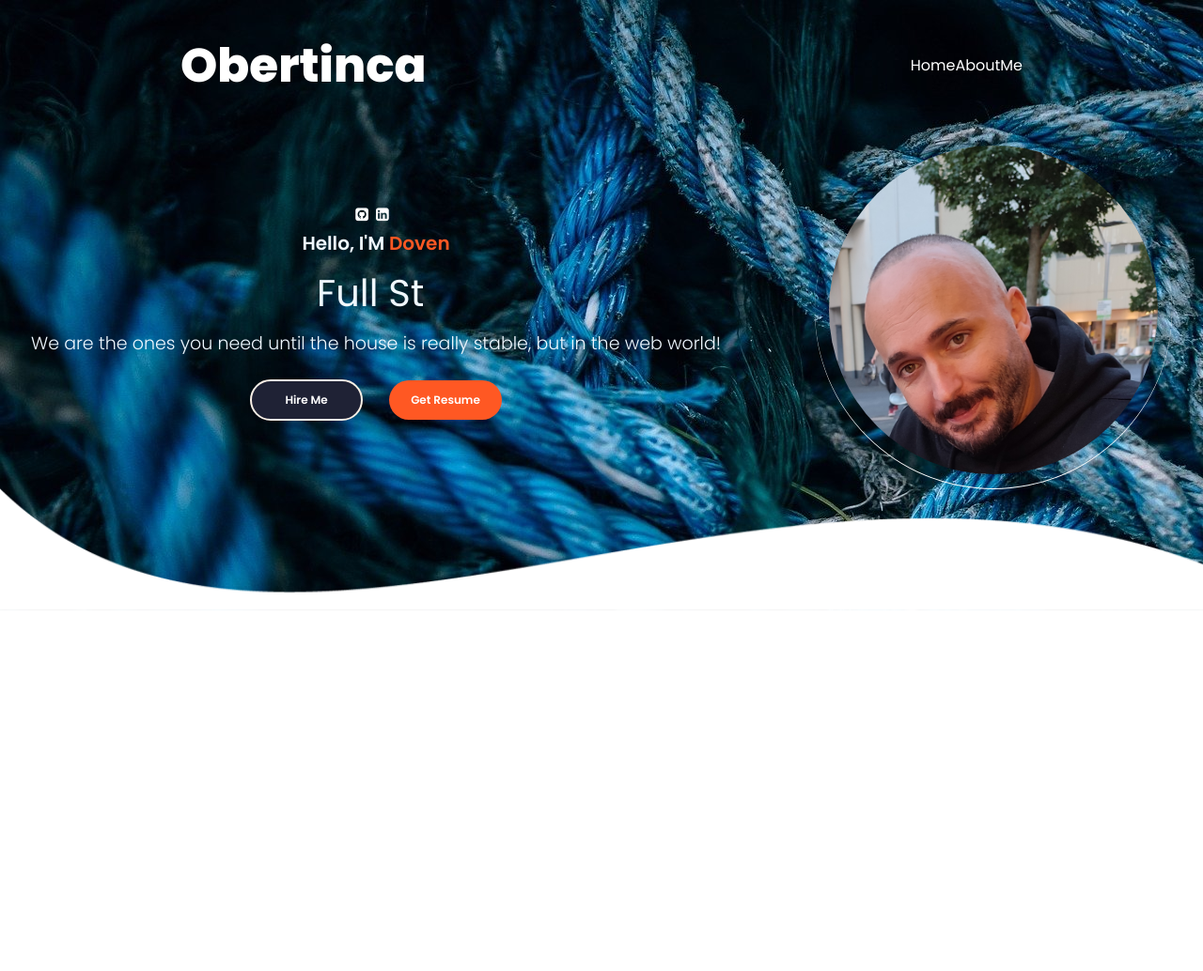
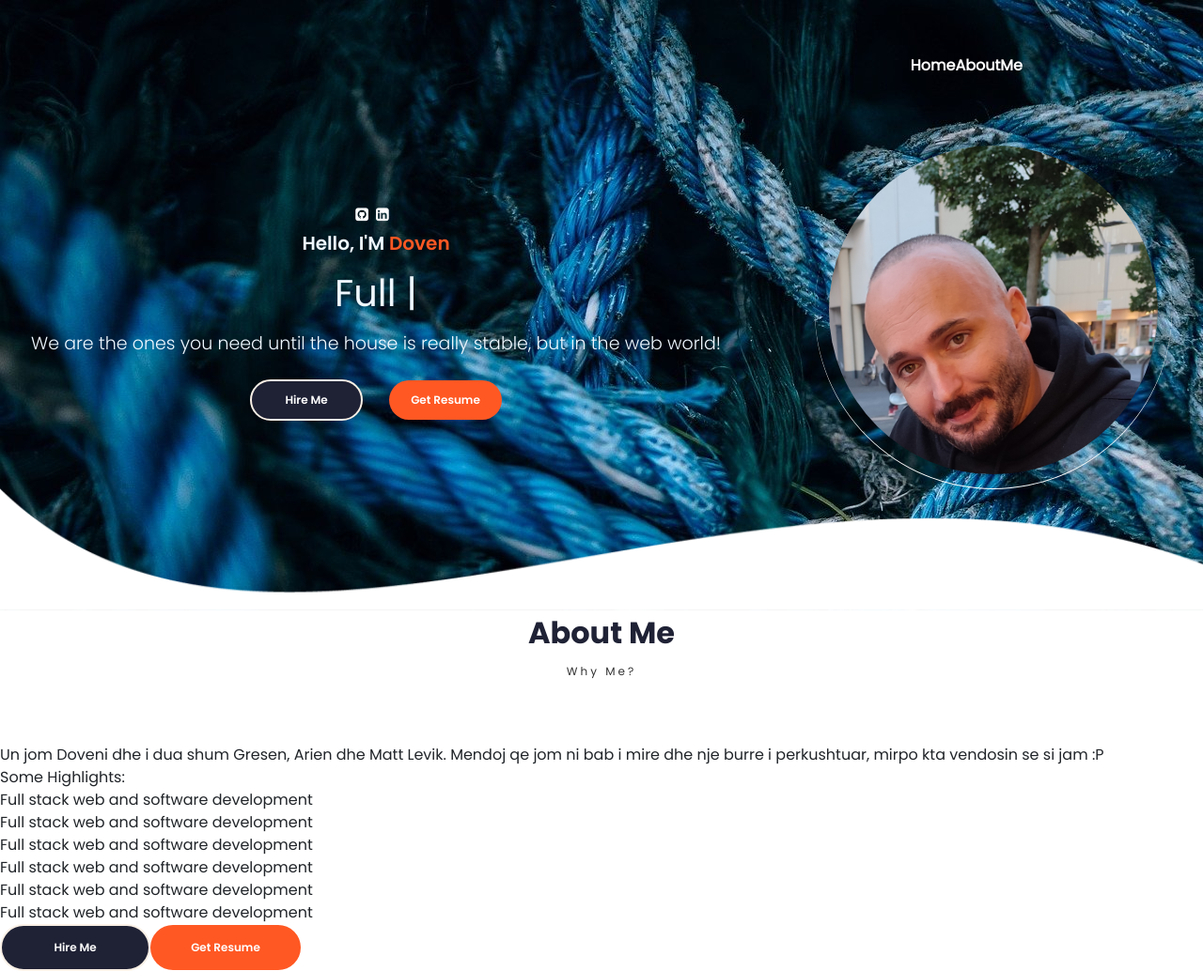
Before and after one commit to Doven-Obertinca/My-Portfolio, a React (Create React App) app in the folder client/: page / in a window 1280 px wide. Shown: the whole page at 94% size. Before the commit the page ends 800 px from the top, so only its background shows below. Built offline with nearby package versions, Linux system fonts and the light colour scheme; a web font is replaced by a local one.

Commit message:
about Me

```diff
--- a/client/src/PortfolioContainer/AboutMe/AboutMe.js
+++ b/client/src/PortfolioContainer/AboutMe/AboutMe.js
@@ -1,8 +1,67 @@
-import React, { useEffect } from 'react';
-import ScreenHeading from '../../utilities/ScreenHeading/ScreenHeading'
-import ScrollService from '../../utilities/ScrollService'
-import Animation from '../../utilities/Animation'
+import React, { useEffect } from "react";
+import ScreenHeading from "../../utilities/ScreenHeading/ScreenHeading";
+import ScrollService from "../../utilities/ScrollService";
+import Animation from "../../utilities/Animation";
 
-export default function AboutMe() {
-  return <div></div>;
+export default function AboutMe(props) {
+  let fadeInScreenHandler = (screen) => {
+    if (screen.fadeInScreen !== props.id) return;
+    Animation.animations.fadeInScreen(props.id);
+  };
+  const fadeInSubscription =
+    ScrollService.currentScreenFadeIn.subscribe(fadeInScreenHandler);
+
+  const SCREEN_CONSTANTS = {
+    description:
+      "Un jom Doveni dhe i dua shum Gresen, Arien dhe Matt Levik. Mendoj qe jom ni bab i mire dhe nje burre i perkushtuar, mirpo kta vendosin se si jam :P",
+    highlights: {
+      bullets: [
+        "Full stack web and software development",
+        "Full stack web and software development",
+        "Full stack web and software development",
+        "Full stack web and software development",
+        "Full stack web and software development",
+        "Full stack web and software development",
+      ],
+      heading: " Some Highlights:",
+    },
+  };
+  const renderHighlight = () => {
+    return SCREEN_CONSTANTS.highlights.bullets.map((value, i) => (
+      <div className="highlight" key={i}>
+        <div className="highlight-blob"></div>
+        <span>{value}</span>
+      </div>
+    ));
+  };
+  return (
+    <div className="about-me-container screen-container" id={props.id || ""}>
+      <div className="about-me-parent">
+        <ScreenHeading title={"About Me"} subHeading={"Why Me?"} />
+        <div className="about-me-card">
+          <div className="about-me-profile"></div>
+          <div className="about-me-details">
+            <span className="about-me-description">
+              {SCREEN_CONSTANTS.description}
+            </span>
+            <div className="about-me-highlights">
+              <div className="highlight-heading">
+                <span>{SCREEN_CONSTANTS.highlights.heading}</span>
+              </div>
+              {renderHighlight()}
+            </div>
+            <div className="about-me-options">
+              <button className="btn primary-btn">
+                {""}
+                Hire Me{" "}
+              </button>
+              <a href="Cv Ger.pdf" download="Doven Cv Cv Ger.pdf">
+                <button className="btn highlighted-btn">Get Resume</button>
+              </a>
+            </div>
+          </div>
+        </div>
+      </div>
+    </div>
+  );
 }
--- a/client/src/PortfolioContainer/Home/Header/Header.css
+++ b/client/src/PortfolioContainer/Home/Header/Header.css
@@ -25,10 +25,11 @@
     align-items: center;
 }
 
-.header-option{
+.header-options{
     font-size: 16px;
     cursor: pointer;
     font-weight: 600;
+
 }
 
 .header-hamburger{
@@ -41,8 +42,8 @@
     color: var(--white);
 }
 
-.selected-header-options{
-    color: peru;
+.selected-header-option{
+    color: red;
 }
 
 @media only screen and (max-width: 1110px){
--- a/client/src/PortfolioContainer/Home/Header/Header.js
+++ b/client/src/PortfolioContainer/Home/Header/Header.js
@@ -35,12 +35,12 @@ export default function Header() {
   }
 
   const getHeaderOptionsClass =(index)=>{
-    let classes = "header-option";
+    let classes = "header-options";
     if(index < TOTAL_SCREENS.length -1)
     classes += "header-option-seperator";
 
     if(selectedScreen === index)
-    classes += "selected-header-options"
+    classes += "selected-header-option"
     return
   }
 
@@ -61,13 +61,18 @@ export default function Header() {
                       <FontAwesomeIcon className="header-hamburger-bars" icon={faBars}/>
                     </div>
                     <div className ="header-logo">
-                      <span>Obertinca</span>
-                      </div>
-                      <div className ={(showHeaderOptions) ? "header-options show-hamburger-options" : "header-options"}>
+                      {/* <span>Obertinca</span> */}
+                    </div>
+                      <div className ={
+                        (showHeaderOptions)
+                        ? "header-options show-hamburger-options"
+                        : "header-options"
+                      }
+                        >
                         {getHeaderOptions()}
                       </div>
                   </div>
                 </div>
           </div>
-  )
+  );
 }
```
